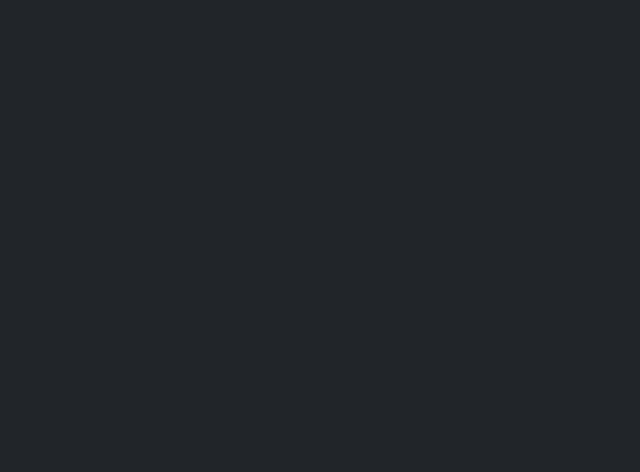
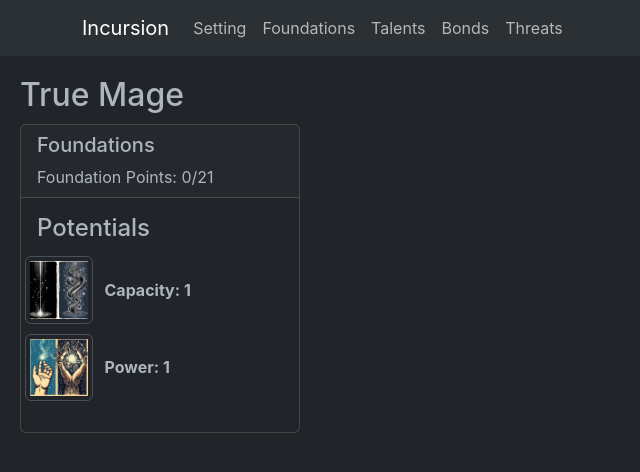
Before and after one commit to jesselatimer/incursion, a React (Create React App) app: page / in a window 1280 px wide. Shown: the top 472 px of the page, without its empty margins (0-640 px from the left). Built offline with nearby package versions, Linux system fonts and the light colour scheme.

Commit message:
populate navbar

```diff
--- a/src/components/App.tsx
+++ b/src/components/App.tsx
@@ -13,6 +13,8 @@ import { SubCategory, SubCategoryKey } from '../models/SubCategory';
 import { EntityLevel, EntityLevelKey } from '../models/EntityLevel';
 import { PointType, PointTypeKey } from '../models/PointType';
 import { Outlet, useLoaderData } from 'react-router-dom';
+import Summary from './Summary';
+import Navbar from './Navbar';
 
 type TrueMageContext = {
   trueMage: TrueMage;
@@ -159,7 +161,11 @@ function App() {
           value={{ setChoices, categoryChoices }}
         >
           <div style={{ position: 'relative' }}>
-            <Outlet />
+            <Navbar />
+            <>
+              <Summary categoryChoices={categoryChoices} />
+              <Outlet />
+            </>
             <ValidationToast
               showValidationError={showValidationError}
               setShowValidationError={setShowValidationError}
--- /dev/null
+++ b/src/components/Navbar.tsx
@@ -0,0 +1,32 @@
+import { useContext } from 'react';
+import { Link } from 'react-router-dom';
+import { Navbar as ReactNavbar, Container, Nav } from 'react-bootstrap';
+import { DataContext } from './App';
+import { map } from 'lodash';
+
+export default function Navbar() {
+  const { categoriesByKey } = useContext(DataContext);
+
+  return (
+    <ReactNavbar expand="lg" className="bg-body-tertiary">
+      <Container>
+        <ReactNavbar.Brand href={'/'}>Incursion</ReactNavbar.Brand>
+        <ReactNavbar.Toggle aria-controls="basic-ReactNavbar-nav" />
+        <ReactNavbar.Collapse id="basic-ReactNavbar-nav">
+          <Nav className="me-auto">
+            <Link to={'/setting'} className="nav-link">
+              Setting
+            </Link>
+            {map(categoriesByKey, (category) => {
+              return (
+                <Link to={`/category/${category.key}`} className="nav-link">
+                  {category.label}
+                </Link>
+              );
+            })}
+          </Nav>
+        </ReactNavbar.Collapse>
+      </Container>
+    </ReactNavbar>
+  );
+}
--- a/src/components/Page.tsx
+++ b/src/components/Page.tsx
@@ -3,8 +3,7 @@ import Summary from './Summary';
 import EntityList from './EntityList';
 import Navbar from 'react-bootstrap/Navbar';
 import Container from 'react-bootstrap/Container';
-import { filter, groupBy, map } from 'lodash';
-import { Category, CategoryKey } from '../models/Category';
+import { filter } from 'lodash';
 import { CategoryChoicesContext, DataContext } from './App';
 import { useLoaderData } from 'react-router-dom';
 import { PageArgs } from '..';
@@ -19,16 +18,10 @@ function Page() {
     [entitiesByKey, categoryKey]
   );
 
+  // TODO: set up links
+  // TODO: move summary and navbar out of this component
   if (!categoryKey) return null;
   return (
-    <>
-      <Navbar expand="lg" className="bg-body-tertiary">
-        <Container>
-          <Navbar.Brand href="#home">Incursion</Navbar.Brand>
-        </Container>
-      </Navbar>
-      <>
-        <Summary categoryChoices={categoryChoices} />
     <div style={{ marginLeft: '25%' }}>
       <EntityList
         key={categoryKey + 'EntityList'}
@@ -36,8 +29,6 @@ function Page() {
         choices={categoryChoices[categoryKey] || []}
       />
     </div>
-      </>
-    </>
   );
 }
 
```
Lines whose indentation alone changed are shown as unchanged.
